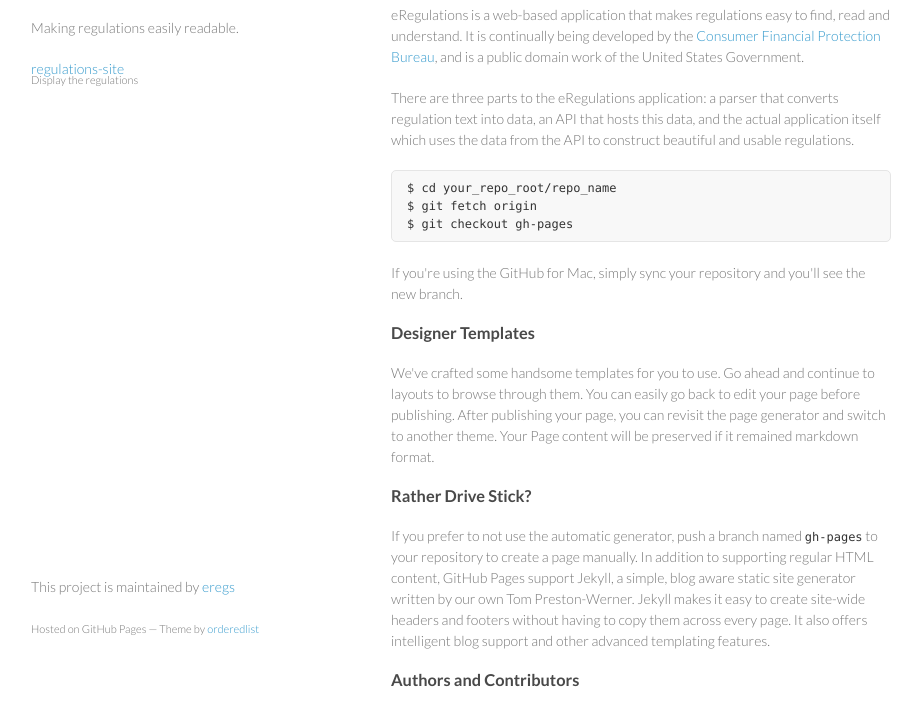
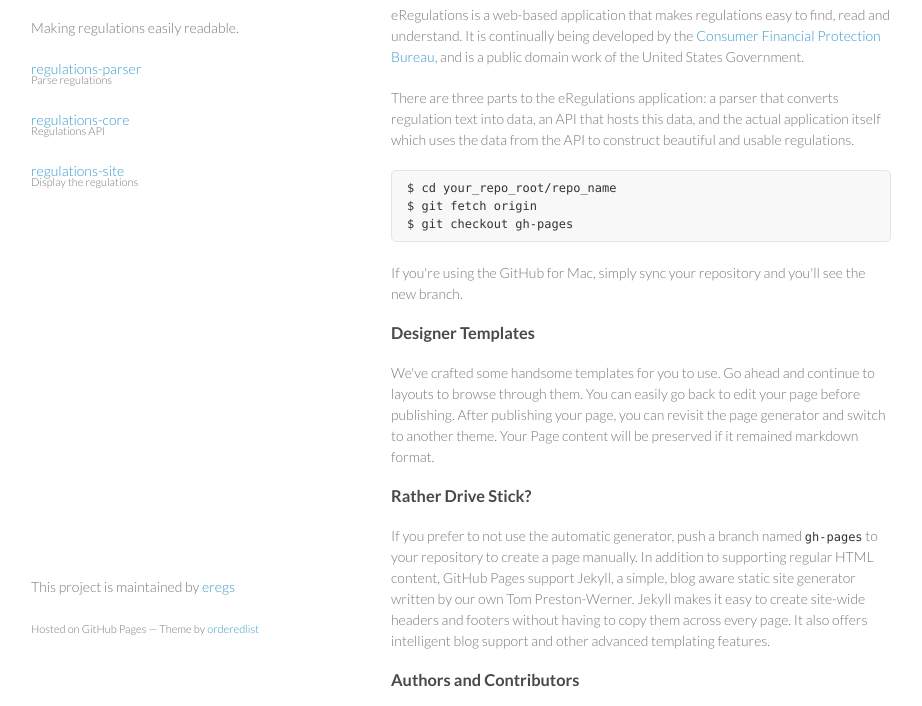
Before and after one commit to khandelwal/eregulations, a plain HTML site: page index.html in a window 1280 px wide. Shown: the part 92-798 px from the top of the page, without its empty margins (179-1101 px from the left). Drawn offline with Linux system fonts and the light colour scheme.

Commit message:
Add links to the repos

```diff
--- a/index.html
+++ b/index.html
@@ -16,7 +16,14 @@
     <div class="wrapper">
       <header>
         <h1>eRegulations</h1>
-        <p>Making regulations easily readable. </p>
+        <p>Making regulations easily readable.</p>
+
+        <p class="view">
+            <a href="https://github.com/cfpb/regulations-parser">regulations-parser<small>Parse regulations</small></a>
+        </p>
+
+        <p class="view">
+            <a href="https://github.com/eregs/regulations-core">regulations-core<small>Regulations API</small></a></p>
 
         <p class="view"><a href="https://github.com/eregs/regulations-site">regulations-site<small>Display the regulations</small></a></p>
 
```
